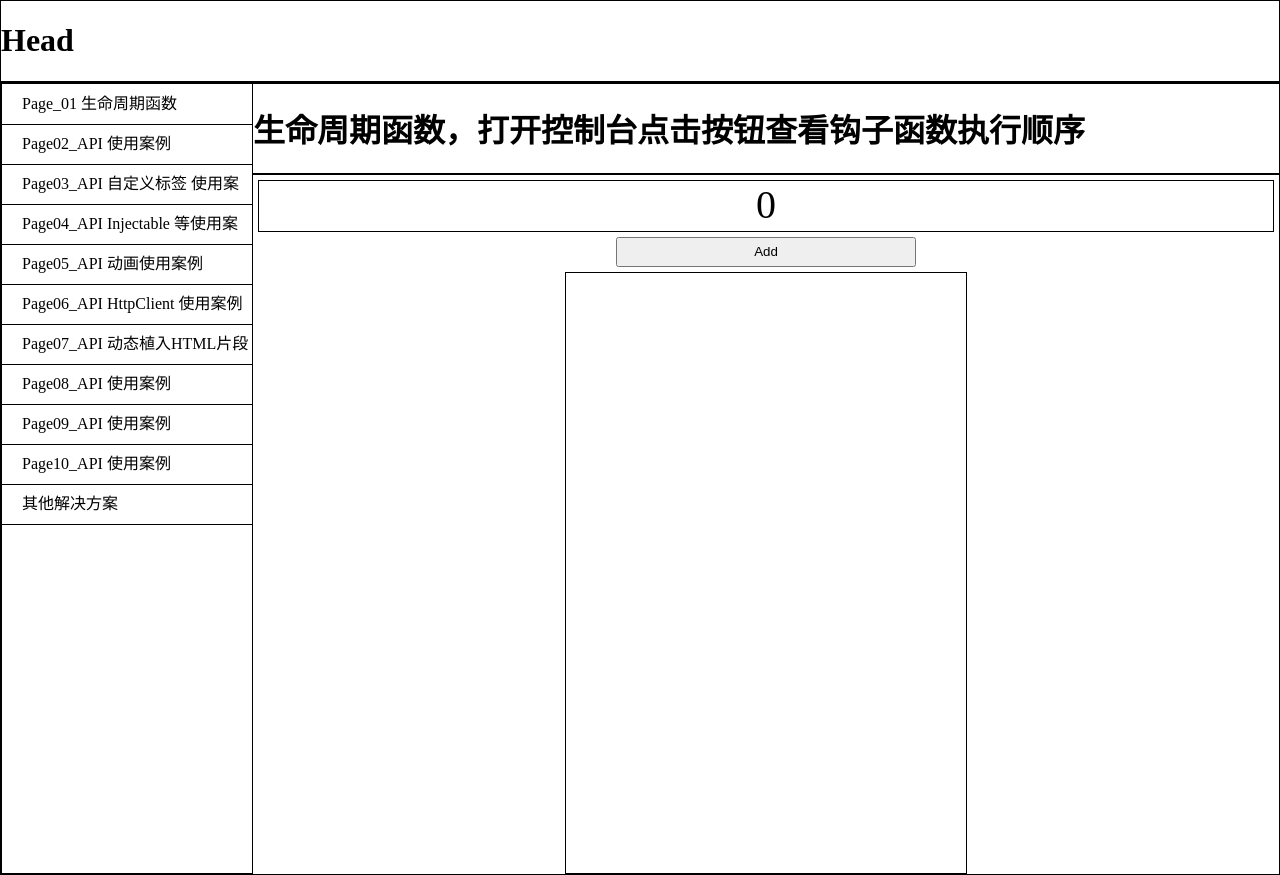
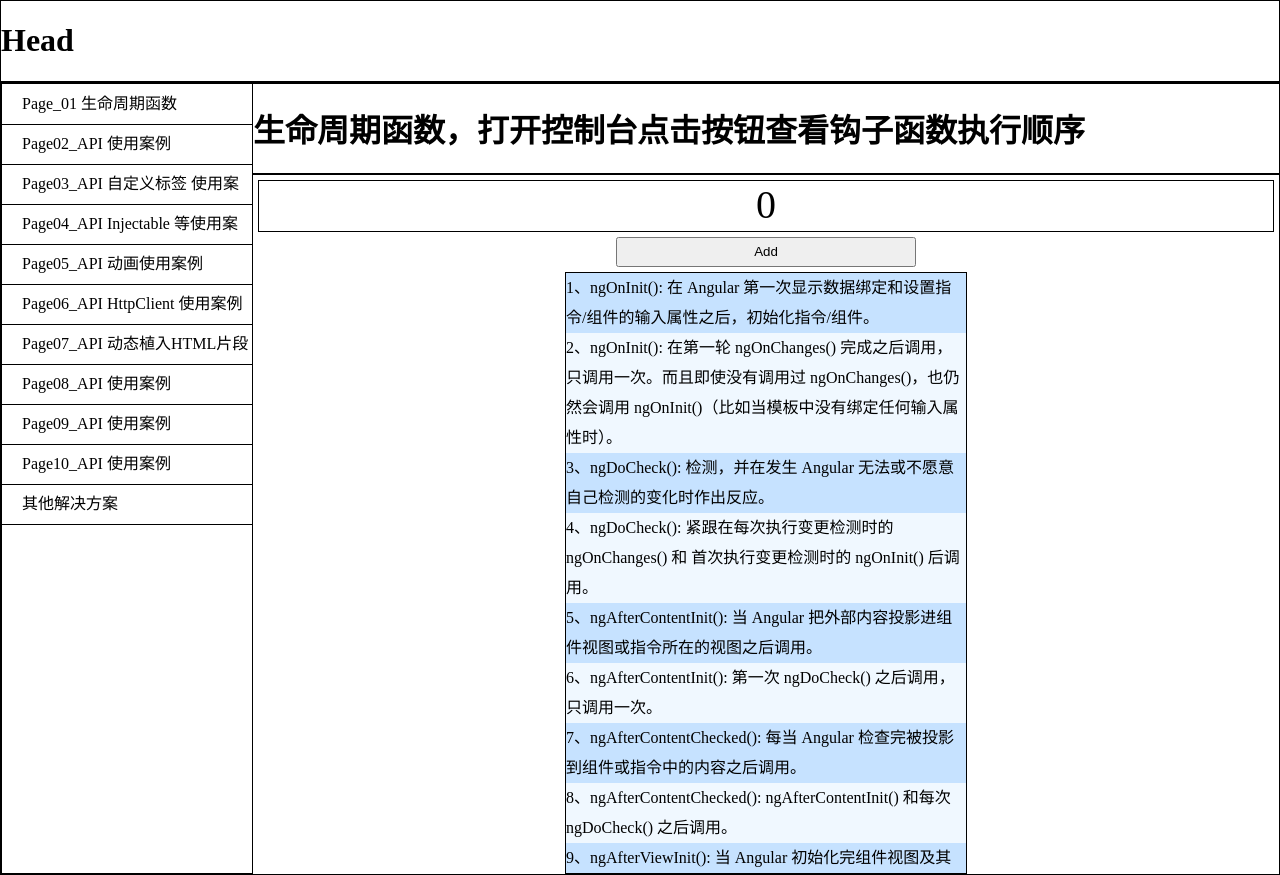
Before and after one commit to longtenglin/angular_study, an Angular app in the folder my-app/: page /home/page01 in a window 1280 px wide. Built offline with nearby package versions, Linux system fonts and the light colour scheme.

Commit message:
显示控制台log信息

```diff
--- a/my-app/src/pages/page01/page01.component.html
+++ b/my-app/src/pages/page01/page01.component.html
@@ -12,6 +12,14 @@
     </button>
   </div>
   <div [class]="['zn-div-console']">
-    {{consoleText}}
+    <div class="zn-div-console-item"
+         *ngFor="let item of consoleLogArr; index as indexIdx; first as isFirst; last as isLast">
+<!--      <div class="item-index">-->
+<!--        {{indexIdx}}-->
+<!--      </div>-->
+      <div [class]="indexIdx % 2 === 0 ? 'item-log bg-double' : 'item-log bg-single'">
+        {{item}}
+      </div>
+    </div>
   </div>
 </main>
--- a/my-app/src/pages/page01/page01.component.scss
+++ b/my-app/src/pages/page01/page01.component.scss
@@ -28,3 +28,23 @@
     line-height: 30px;
   }
 }
+
+.zn-div-console-item {
+  display: flex;
+}
+
+.item-index {
+  width: 20px;
+}
+
+.item-log {
+  flex: 1;
+}
+
+.bg-double {
+  background: #C6E2FF;
+}
+
+.bg-single {
+  background: #F0F8FF;
+}
--- a/my-app/src/pages/page01/page01.component.ts
+++ b/my-app/src/pages/page01/page01.component.ts
@@ -1,60 +1,99 @@
 import {Component, HostBinding} from "@angular/core";
+import { NgForOf } from "@angular/common";
 
 @Component({
   selector: 'app-page01'
   , standalone: true
   , templateUrl: 'page01.component.html'
-  , styleUrl: 'page01.component.scss'
+  ,
+  imports: [
+    NgForOf
+  ],
+  styleUrl: 'page01.component.scss'
 })
 
 export class Page01Component {
 
   countBtnText:string = "Add"
   count:number = 0;
-  consoleText:string = "";
+  consoleLogArr: any[] = [];
+  logIndex: number = 1;
 
   @HostBinding('class')
   classes: string = 'app-page-flex app-page-flex-1'
 
   ngOnInit(): void {
-    console.log("ngOnInit(): 在 Angular 第一次显示数据绑定和设置指令/组件的输入属性之后，初始化指令/组件。")
-    console.log("ngOnInit(): 在第一轮 ngOnChanges() 完成之后调用，只调用一次。而且即使没有调用过 ngOnChanges()，也仍然会调用 ngOnInit()（比如当模板中没有绑定任何输入属性时）。")
+    const log1: string = this.logIndex++ + "、" + "ngOnInit(): 在 Angular 第一次显示数据绑定和设置指令/组件的输入属性之后，初始化指令/组件。";
+    const log2: string = this.logIndex++ + "、" + "ngOnInit(): 在第一轮 ngOnChanges() 完成之后调用，只调用一次。而且即使没有调用过 ngOnChanges()，也仍然会调用 ngOnInit()（比如当模板中没有绑定任何输入属性时）。";
+    this.consoleLogArr.push(log1)
+    this.consoleLogArr.push(log2)
+    console.log(log1)
+    console.log(log2)
   }
 
   ngOnChanges(): void {
+    const log1: string = this.logIndex++ + "、" + "ngOnChanges(): 当 Angular 设置或重新设置数据绑定的输入属性时响应。该方法接受当前和上一属性值的 SimpleChanges 对象。"
+    const log2: string = this.logIndex++ + "、" + "ngOnChanges(): 如果组件绑定过输入属性，那么在 ngOnInit() 之前以及所绑定的一个或多个输入属性的值发生变化时都会调用。";
+    this.consoleLogArr.push(log1)
+    this.consoleLogArr.push(this.count)
+    this.consoleLogArr.push(log2)
+    console.log(log1)
     console.log(this.count)
-    console.log("ngOnChanges(): 当 Angular 设置或重新设置数据绑定的输入属性时响应。该方法接受当前和上一属性值的 SimpleChanges 对象。")
-    console.log("ngOnChanges(): 如果组件绑定过输入属性，那么在 ngOnInit() 之前以及所绑定的一个或多个输入属性的值发生变化时都会调用。")
+    console.log(log2)
   }
 
   ngDoCheck(): void {
-    console.log("ngDoCheck(): 检测，并在发生 Angular 无法或不愿意自己检测的变化时作出反应。");
-    console.log("ngDoCheck(): 紧跟在每次执行变更检测时的 ngOnChanges() 和 首次执行变更检测时的 ngOnInit() 后调用。")
+    const log1: string = this.logIndex++ + "、" + "ngDoCheck(): 检测，并在发生 Angular 无法或不愿意自己检测的变化时作出反应。"
+    const log2: string = this.logIndex++ + "、" + "ngDoCheck(): 紧跟在每次执行变更检测时的 ngOnChanges() 和 首次执行变更检测时的 ngOnInit() 后调用。"
+    this.consoleLogArr.push(log1)
+    this.consoleLogArr.push(log2)
+    console.log(log1);
+    console.log(log2)
   }
 
   ngAfterContentInit(): void {
-    console.log("ngAfterContentInit(): 当 Angular 把外部内容投影进组件视图或指令所在的视图之后调用。")
-    console.log("ngAfterContentInit(): 第一次 ngDoCheck() 之后调用，只调用一次。")
+    const log1: string = this.logIndex++ + "、" + "ngAfterContentInit(): 当 Angular 把外部内容投影进组件视图或指令所在的视图之后调用。"
+    const log2: string = this.logIndex++ + "、" + "ngAfterContentInit(): 第一次 ngDoCheck() 之后调用，只调用一次。"
+    console.log(log1)
+    console.log(log2)
+    this.consoleLogArr.push(log1)
+    this.consoleLogArr.push(log2)
   }
 
   ngAfterContentChecked(): void {
-    console.log("ngAfterContentChecked(): 每当 Angular 检查完被投影到组件或指令中的内容之后调用。")
-    console.log("ngAfterContentChecked(): ngAfterContentInit() 和每次 ngDoCheck() 之后调用。")
+    const log1: string = this.logIndex++ + "、" + "ngAfterContentChecked(): 每当 Angular 检查完被投影到组件或指令中的内容之后调用。"
+    const log2: string = this.logIndex++ + "、" + "ngAfterContentChecked(): ngAfterContentInit() 和每次 ngDoCheck() 之后调用。"
+    this.consoleLogArr.push(log1)
+    this.consoleLogArr.push(log2)
+    console.log(log1)
+    console.log(log2)
   }
 
   ngAfterViewInit(): void {
-    console.log("ngAfterViewInit(): 当 Angular 初始化完组件视图及其子视图或包含该指令的视图之后调用。")
-    console.log("ngAfterViewInit(): 第一次 ngAfterContentChecked() 之后调用，只调用一次。")
+    const log1: string = this.logIndex++ + "、" + "ngAfterViewInit(): 当 Angular 初始化完组件视图及其子视图或包含该指令的视图之后调用。"
+    const log2: string = this.logIndex++ + "、" + "ngAfterViewInit(): 第一次 ngAfterContentChecked() 之后调用，只调用一次。"
+    this.consoleLogArr.push(log1)
+    this.consoleLogArr.push(log2)
+    console.log(log1)
+    console.log(log2)
   }
 
   ngAfterViewChecked(): void {
-    console.log("ngAfterViewChecked(): 每当 Angular 做完组件视图和子视图或包含该指令的视图的变更检测之后调用。")
-    console.log("ngAfterViewChecked(): ngAfterViewInit() 和每次 ngAfterContentChecked() 之后调用。")
+    const log1: string = this.logIndex++ + "、" + "ngAfterViewChecked(): 每当 Angular 做完组件视图和子视图或包含该指令的视图的变更检测之后调用。"
+    const log2: string = this.logIndex++ + "、" + "ngAfterViewChecked(): ngAfterViewInit() 和每次 ngAfterContentChecked() 之后调用。"
+    this.consoleLogArr.push(log1)
+    this.consoleLogArr.push(log2)
+    console.log(log1)
+    console.log(log2)
   }
 
   ngOnDestroy(): void {
-    console.log("ngOnDestroy(): 每当 Angular 每次销毁指令/组件之前调用并清扫。在这儿反订阅可观察对象和分离事件处理器，以防内存泄漏。")
-    console.log("ngOnDestroy(): 在 Angular 销毁指令或组件之前立即调用。")
+    const log1: string = this.logIndex++ + "、" + "ngOnDestroy(): 每当 Angular 每次销毁指令/组件之前调用并清扫。在这儿反订阅可观察对象和分离事件处理器，以防内存泄漏。"
+    const log2: string = this.logIndex++ + "、" + "ngOnDestroy(): 在 Angular 销毁指令或组件之前立即调用。"
+    this.consoleLogArr.push(log1)
+    this.consoleLogArr.push(log2)
+    console.log(log1)
+    console.log(log2)
   }
 
   add(): void {
```
